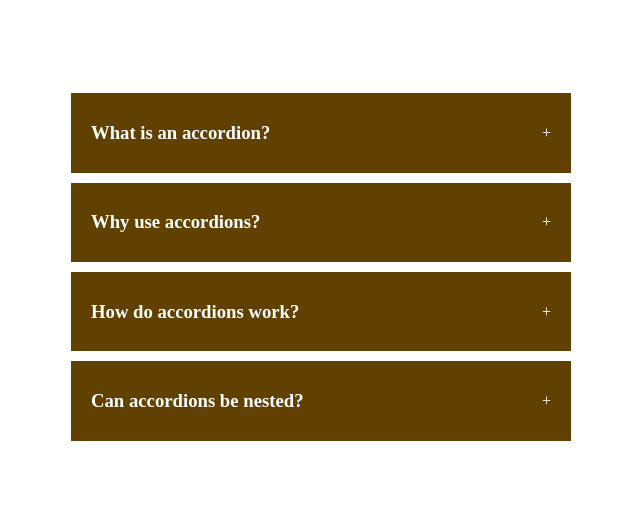
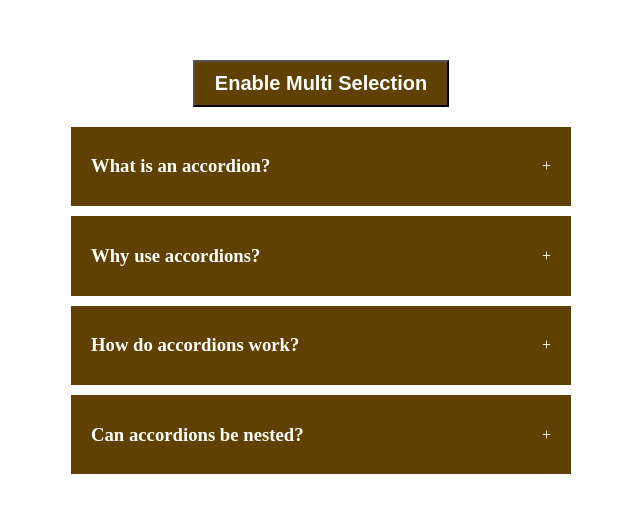
Before and after one commit to jiaakmal/25-React-Projects-Series, a React (Vite) app in the folder react-project/: page / in a window 1280 px wide. Shown: the part 136-648 px from the top of the page, without its empty margins (327-967 px from the left). Built offline with nearby package versions, Linux system fonts and the light colour scheme.

Commit message:
completed first Accordion project with single selection and multiple selection

```diff
--- a/react-project/src/components/Accordion/index.jsx
+++ b/react-project/src/components/Accordion/index.jsx
@@ -8,20 +8,47 @@ export default function Accordion() {
         setSelected(currentId === selected ? null : currentId)
         console.log(selected)
     }
+
+    const [enableMultiSelection , setEnableMultiSelection] = useState(false);
+    const [multiple , setMultiple] = useState([]);
+    function handleMultiSelection(currentId){
+      let copyMultiple = [...multiple]
+      const findIndexOfCurrentId = copyMultiple.indexOf(currentId)
+      console.log(findIndexOfCurrentId)
+      if(findIndexOfCurrentId === -1){
+        copyMultiple.push(currentId)
+        console.log(copyMultiple)
+      } else {
+        copyMultiple.splice(findIndexOfCurrentId, 1)
+        console.log(copyMultiple)
+      }
+      setMultiple(copyMultiple)
+    }
+
+
   return (
     <div className="wrapper">
+        <button onClick={ ()=> setEnableMultiSelection(!enableMultiSelection)}>Enable Multi Selection</button>
       <div className="accordion">
         {DATA && DATA.length > 0 ? (
           DATA.map((item) => (
             <div className="item" key={item.id}>
-              <div onClick={()=> handleClick(item.id) } className="title">
+              <div onClick={enableMultiSelection ?
+                ()=>handleMultiSelection(item.id) :
+                ()=> handleClick(item.id) }
+                className="title">
                 <h3>{item.question}</h3>
                 <span>+</span>
               </div>
-              {selected === item.id ?
+              {
+                enableMultiSelection ? multiple.includes(item.id)&&<div className="content">{item.answer}</div>
+                : selected === item.id && <div className="content">{item.answer}</div>
+
+              }
+              {/* {selected === item.id ?
                <div className="content">{item.answer}</div>
                : null
-            }
+            } */}
             </div>
           ))
         ) : (
--- a/react-project/src/components/Accordion/style.css
+++ b/react-project/src/components/Accordion/style.css
@@ -4,6 +4,18 @@
     width: 100vw;
     align-items: center;
     justify-content: center;
+    flex-direction: column;
+    gap: 20px;
+
+}
+.wrapper button{
+    background-color: #614101;
+    color: #ffffff;
+    padding: 10px 20px;
+
+    font-weight: bold;
+    font-size: 20px;
+    cursor: pointer;
 }
 
 .accordion {
```
